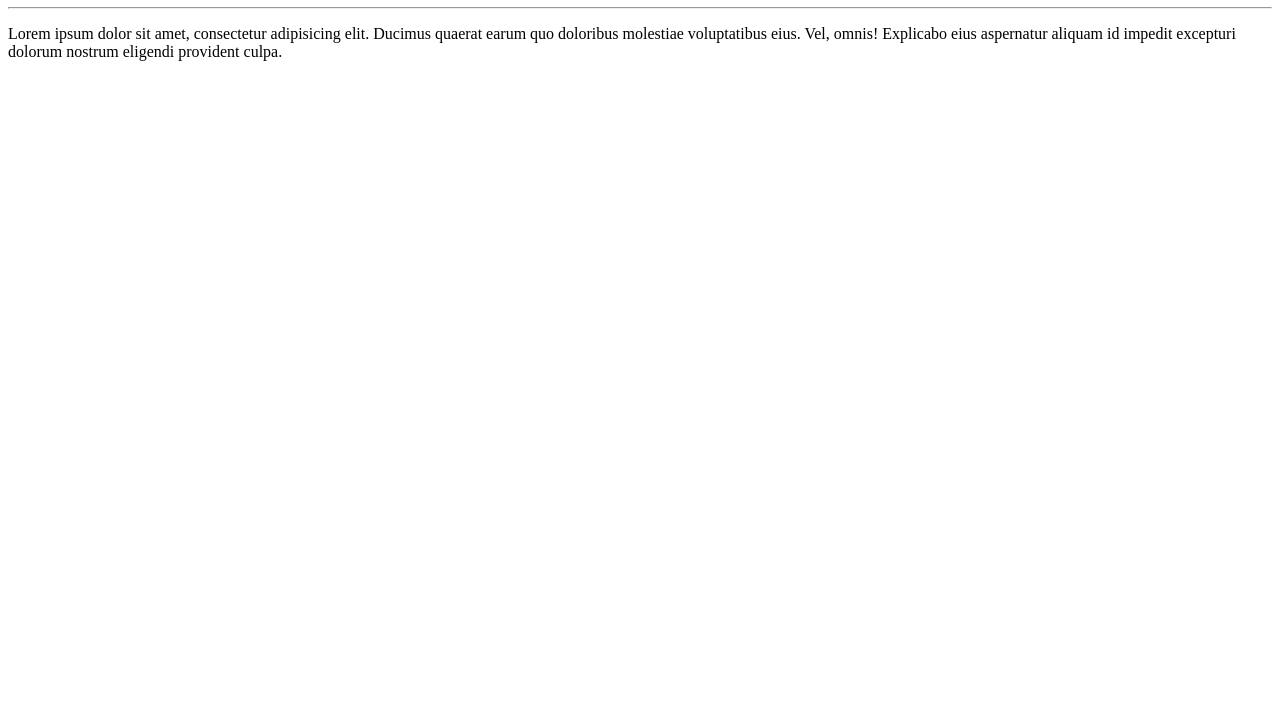
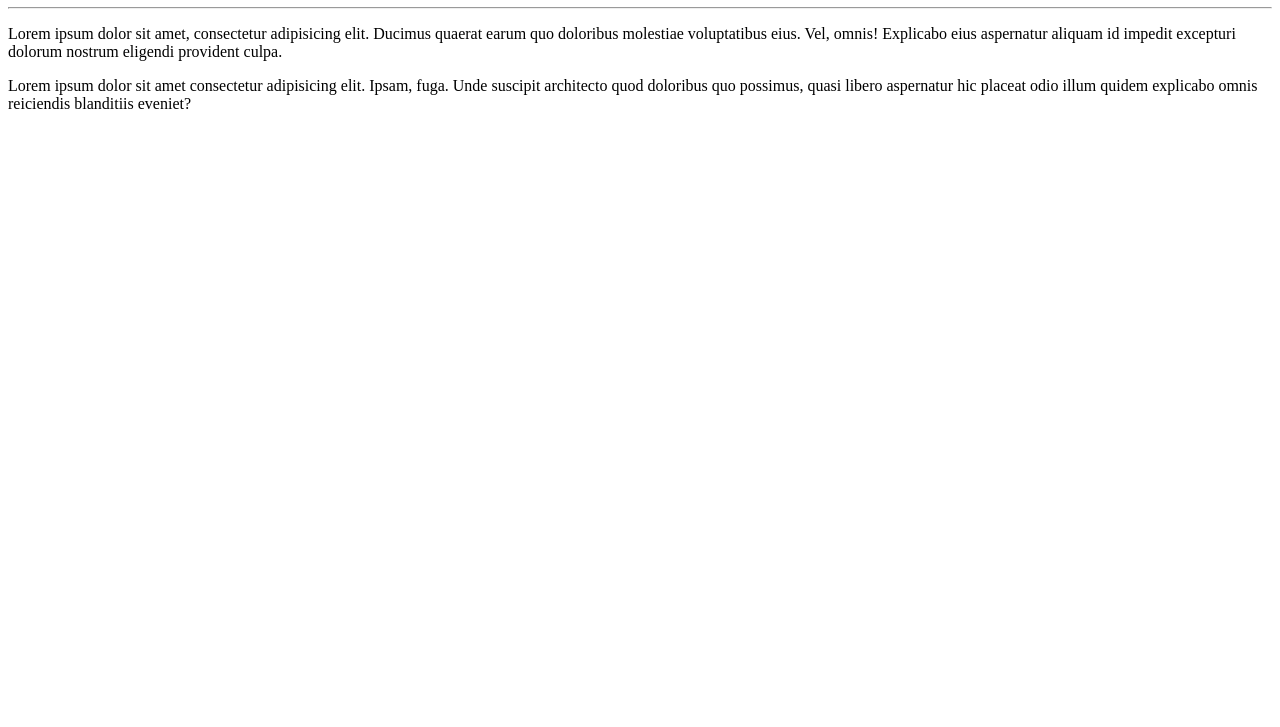
Before and after one commit to MachadoA/Ola-Mundo-, a plain HTML site: page site-exemplo/index.html in a window 1280 px wide. Shown: the part 73-800 px from the top of the page. Drawn offline with Linux system fonts and the light colour scheme.

Commit message:
adicionei um parágrafo

```diff
--- a/site-exemplo/index.html
+++ b/site-exemplo/index.html
@@ -10,5 +10,6 @@
     <h1>Olá, Mundo!</h1>
     <hr>
     <p>Lorem ipsum dolor sit amet, consectetur adipisicing elit. Ducimus quaerat earum quo doloribus molestiae voluptatibus eius. Vel, omnis! Explicabo eius aspernatur aliquam id impedit excepturi dolorum nostrum eligendi provident culpa.</p>
+    <p>Lorem ipsum dolor sit amet consectetur adipisicing elit. Ipsam, fuga. Unde suscipit architecto quod doloribus quo possimus, quasi libero aspernatur hic placeat odio illum quidem explicabo omnis reiciendis blanditiis eveniet?</p>
 </body>
 </html>
```
